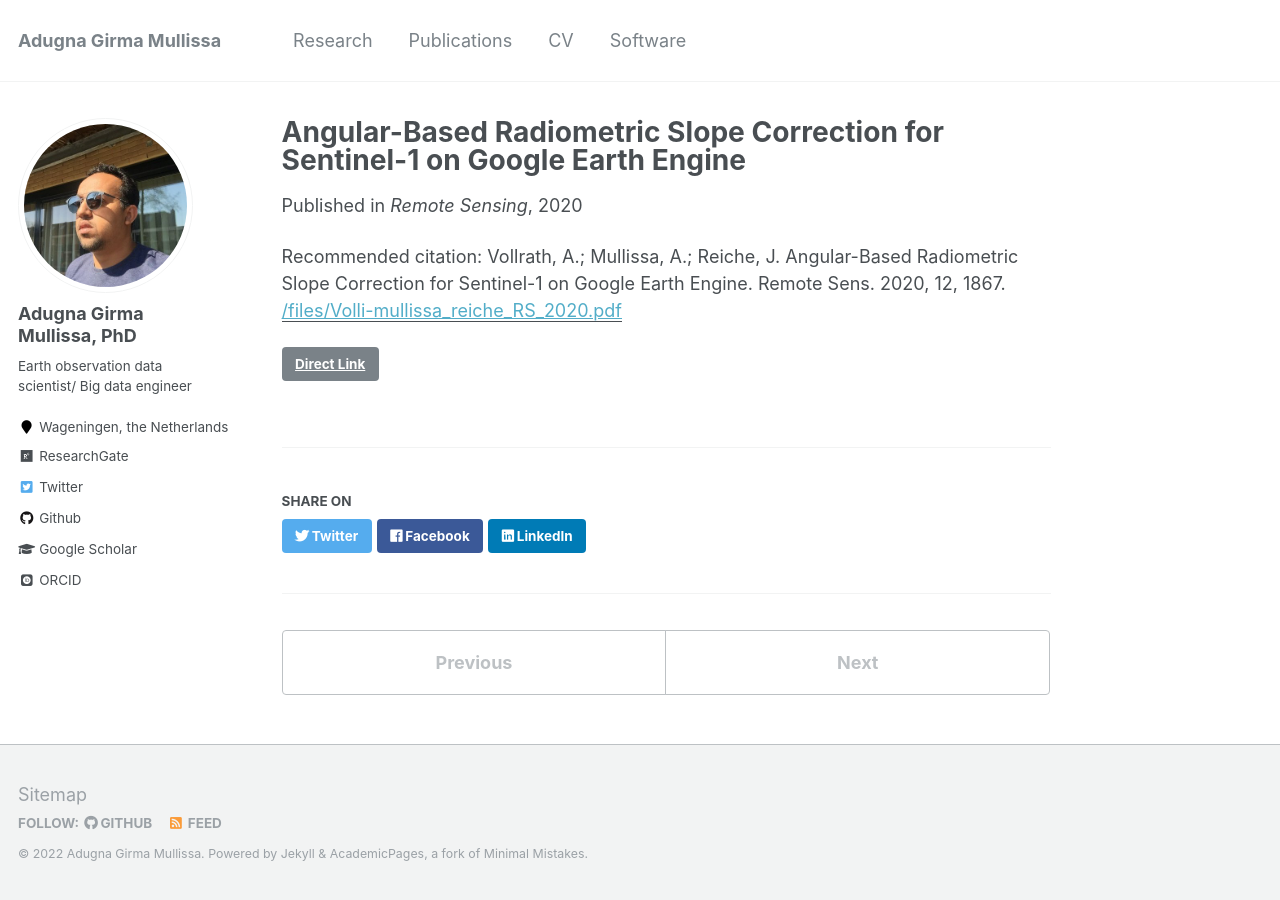
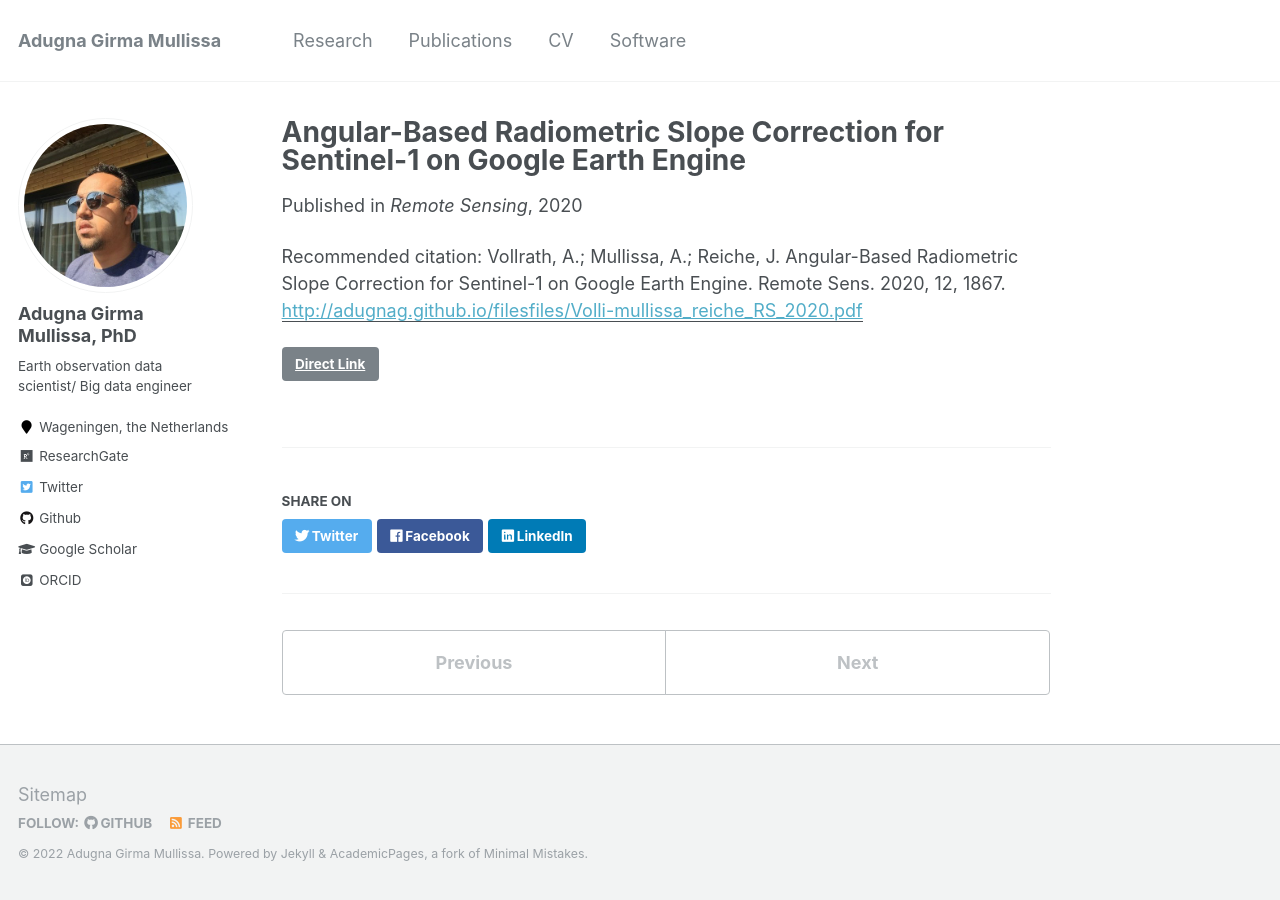
Before and after one commit to adugnag/adugnag.github.io, a Jekyll site: the page built from _publications/paper3.md, in a window 1280 px wide. Built offline with Jekyll 4.4.1, drawn with Linux system fonts in a browser that asks for light colours; some web fonts are replaced; part of the change alters nothing that is shown.

Commit message:
Update paper3.md

```diff
--- a/_publications/paper3.md
+++ b/_publications/paper3.md
@@ -5,7 +5,7 @@ permalink: /publication/paper3
 excerpt: ''
 date: 2020-06-09
 venue: 'Remote Sensing'
-paperurl: '/files/Volli-mullissa_reiche_RS_2020.pdf'
+paperurl: 'http://adugnag.github.io/filesfiles/Volli-mullissa_reiche_RS_2020.pdf'
 link: 'http://dx.doi.org/10.3390/rs12111867'
 citation: 'Vollrath, A.; Mullissa, A.; Reiche, J. Angular-Based Radiometric Slope Correction for Sentinel-1 on Google Earth Engine. Remote Sens. 2020, 12, 1867.'
 ---
```
